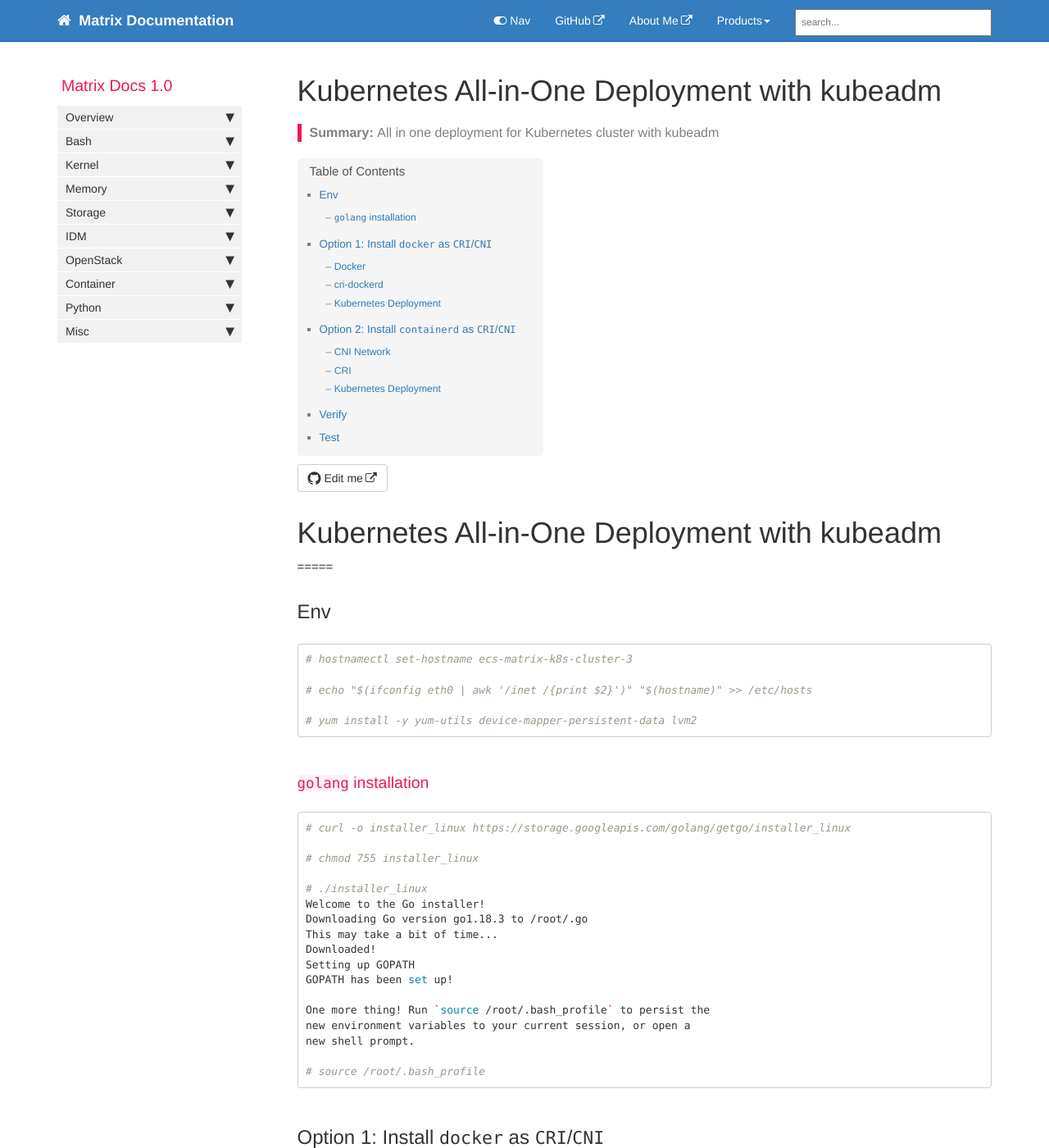
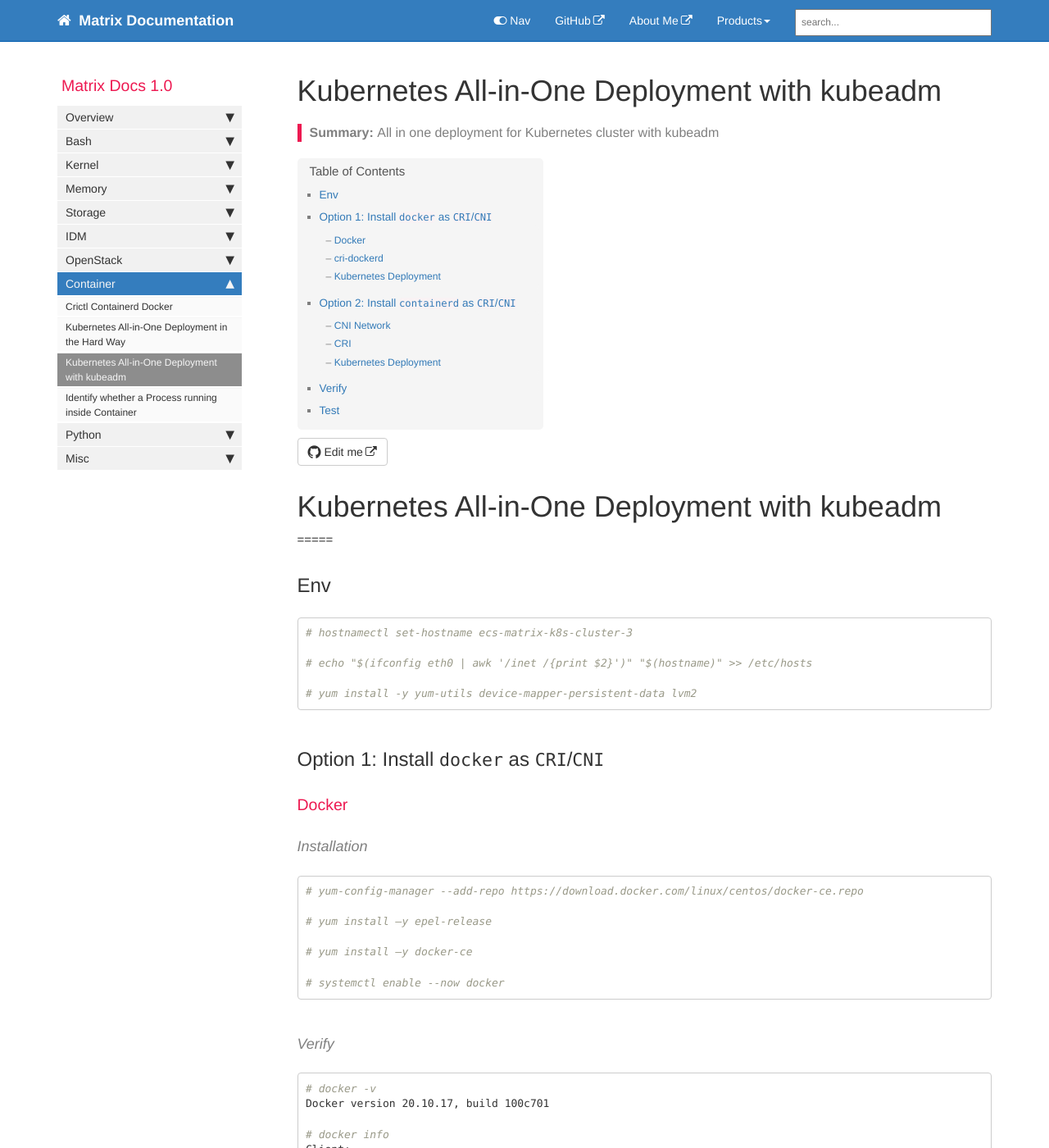
Before and after one commit to matrixzj/documentations, a Jekyll site: the page built from pages/container/k8s_kubeadm_all_in_one.md, in a window 1280 px wide and 1400 px high. Shown: the whole window at 82% size. Built offline with Jekyll 4.4.1, drawn with Linux system fonts in a browser that asks for light colours; comment, search, counter and statistics services are not loaded.

Commit message:
There are        2 files have been modified at 2022-06-24 20:33:41 . 	-rw-r--r--  1 jzou  staff  5733 Jun 24 20:33 _data/sidebars/mydoc_sidebar.yml 	-rw-r--r--  1 jzou  staff  14834 Jun 23 23:32 pages/container/k8s_kubeadm_all_in_one.md No files have been added. No files have been deleted. No file type has been changed.

````diff
--- a/_data/sidebars/mydoc_sidebar.yml
+++ b/_data/sidebars/mydoc_sidebar.yml
@@ -174,6 +174,14 @@
       url: /k8s_the_hardway_all_in_one.html
       output: web, pdf
 
+    - title: Kubernetes All-in-One Deployment with kubeadm
+      url: /k8s_kubeadm_all_in_one.html
+      output: web, pdf
+
+    - title: Identify whether a Process running inside Container
+      url: /container_identify_process_inside_container.html
+      output: web, pdf
+
   - title: Python
     output: web, pdf
     folderitems:
--- a/pages/container/k8s_kubeadm_all_in_one.md
+++ b/pages/container/k8s_kubeadm_all_in_one.md
@@ -21,26 +21,7 @@
 # yum install -y yum-utils device-mapper-persistent-data lvm2
 ```
 
-### `golang` installation
-```bash
-# curl -o installer_linux https://storage.googleapis.com/golang/getgo/installer_linux
 
-# chmod 755 installer_linux
-
-# ./installer_linux
-Welcome to the Go installer!
-Downloading Go version go1.18.3 to /root/.go
-This may take a bit of time...
-Downloaded!
-Setting up GOPATH
-GOPATH has been set up!
-
-One more thing! Run `source /root/.bash_profile` to persist the
-new environment variables to your current session, or open a
-new shell prompt.
-
-# source /root/.bash_profile
-```
 
 ## Option 1: Install `docker` as `CRI`/`CNI`
 ### Docker
````
